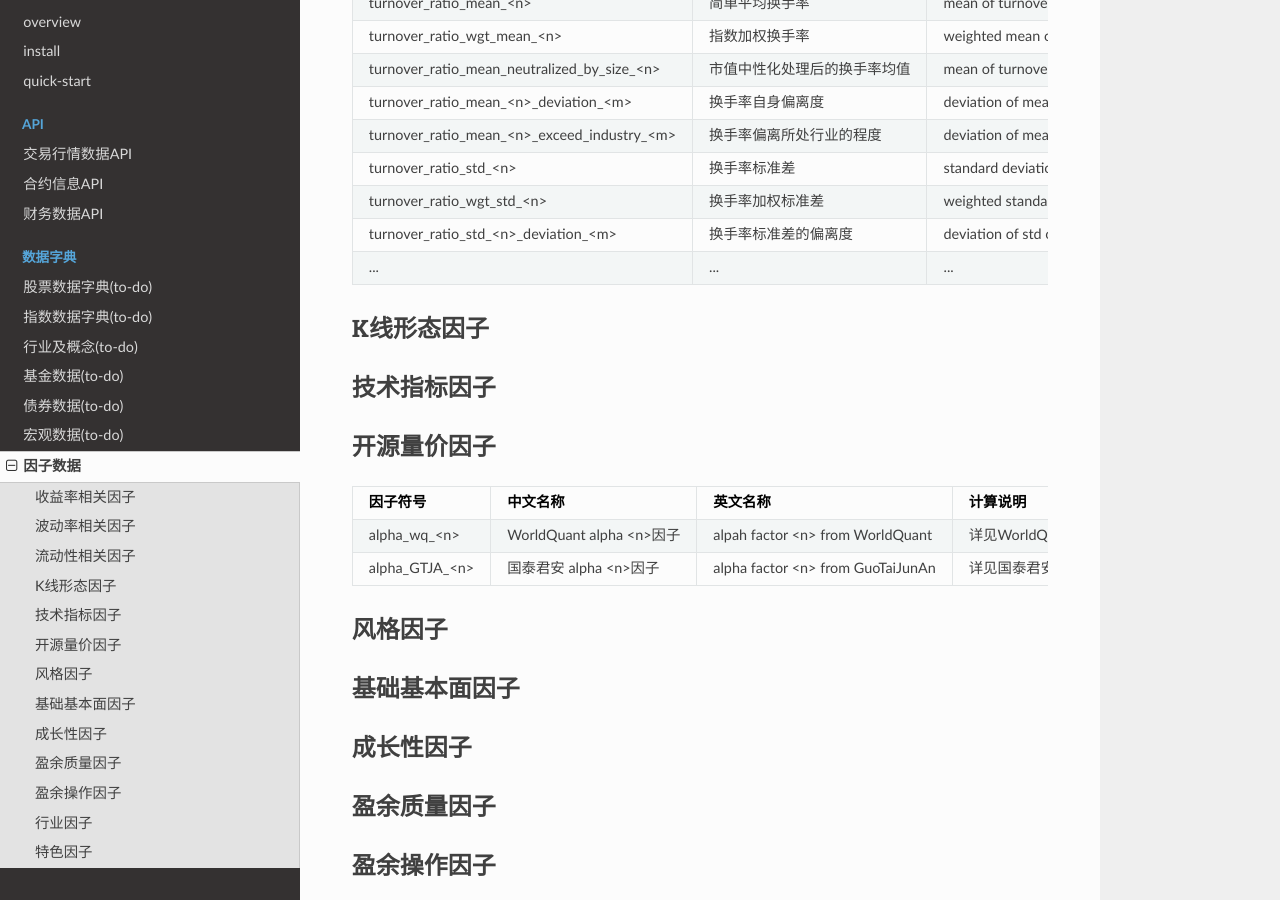
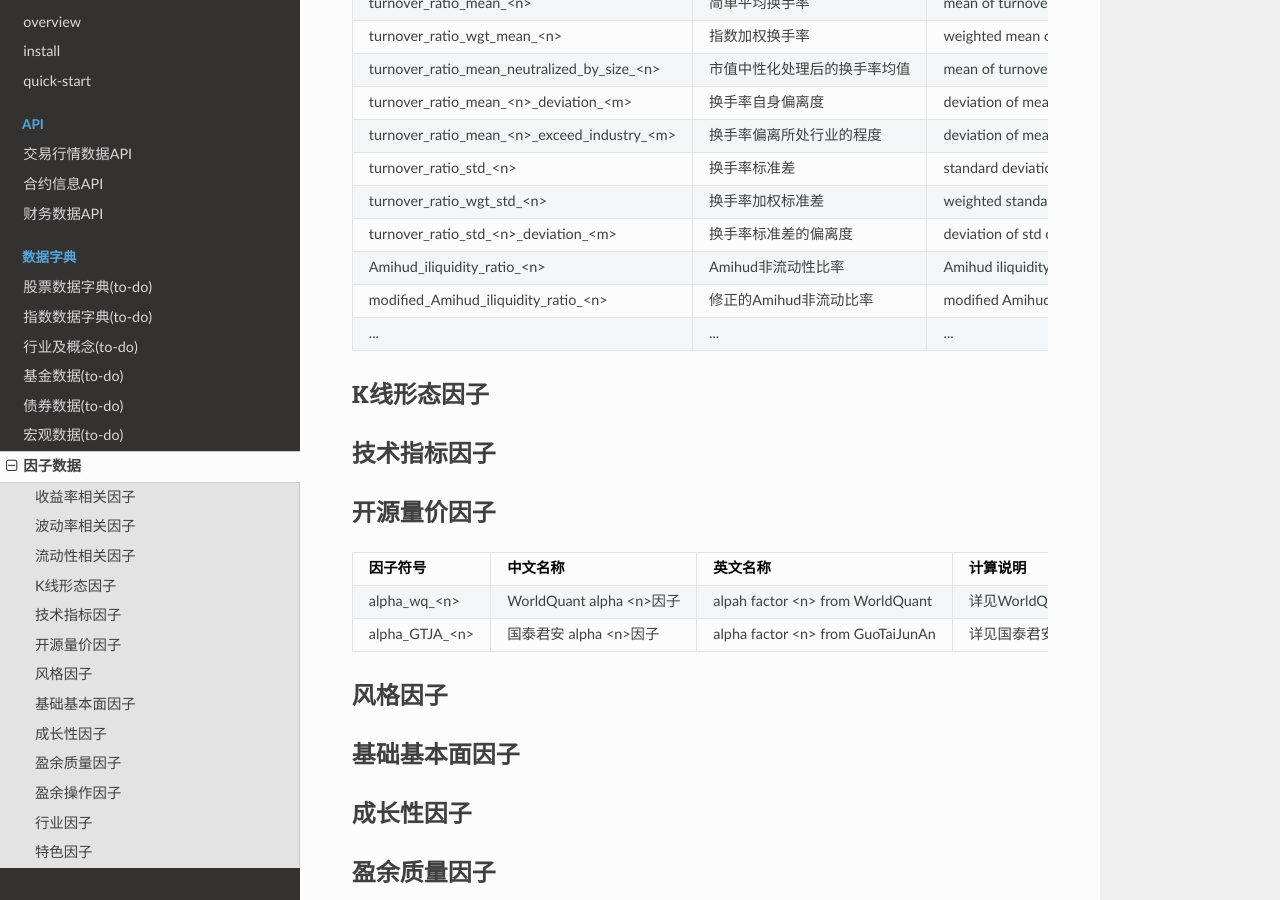
Before and after one commit to quantitative-trading-research/simonsc, a Sphinx documentation site: the page built from docs/source/data_dictionary/quantitative_factor.rst, in a window 1280 px wide and 900 px high, scrolled down 1629 px. Built offline with Sphinx 7.4.7 and the Read the Docs theme 2.0.0, drawn with Linux system fonts in a browser that asks for light colours.

Commit message:
add Amihua iliquidity ratio

```diff
--- a/docs/source/data_dictionary/quantitative_factor.rst
+++ b/docs/source/data_dictionary/quantitative_factor.rst
@@ -107,6 +107,10 @@
 +----------------------------------------------+---------------------------------+---------------------------------------------------+------------------------------------------------------+--------------------+--------------+
 | turnover_ratio_std_<n>_deviation_<m>         | 换手率标准差的偏离度            | deviation of std of turnover ratio from itself    | 过去n个bar换手率的标准差与m个窗口前的值的偏离程度    | n可取20,60,120     |    √         |
 +----------------------------------------------+---------------------------------+---------------------------------------------------+------------------------------------------------------+--------------------+--------------+
+| Amihud_iliquidity_ratio_<n>                  | Amihud非流动性比率              | Amihud iliquidity ratio                           | 过去n个bar, 收益率绝对值与成交量比值的简单平均值     | n可取20,60,120     |    √         |
++----------------------------------------------+---------------------------------+---------------------------------------------------+------------------------------------------------------+--------------------+--------------+
+| modified_Amihud_iliquidity_ratio_<n>         | 修正的Amihud非流动比率          | modified Amihud iliquidity ratio                  | 过去n个bar, 收益率绝对值与换手率比值的简单平均值     | n可取20,60,120     |    √         |
++----------------------------------------------+---------------------------------+---------------------------------------------------+------------------------------------------------------+--------------------+--------------+
 | ...                                          | ...                             | ...                                               | ...                                                  | ...                |    ...       |
 +----------------------------------------------+---------------------------------+---------------------------------------------------+------------------------------------------------------+--------------------+--------------+
 
```
